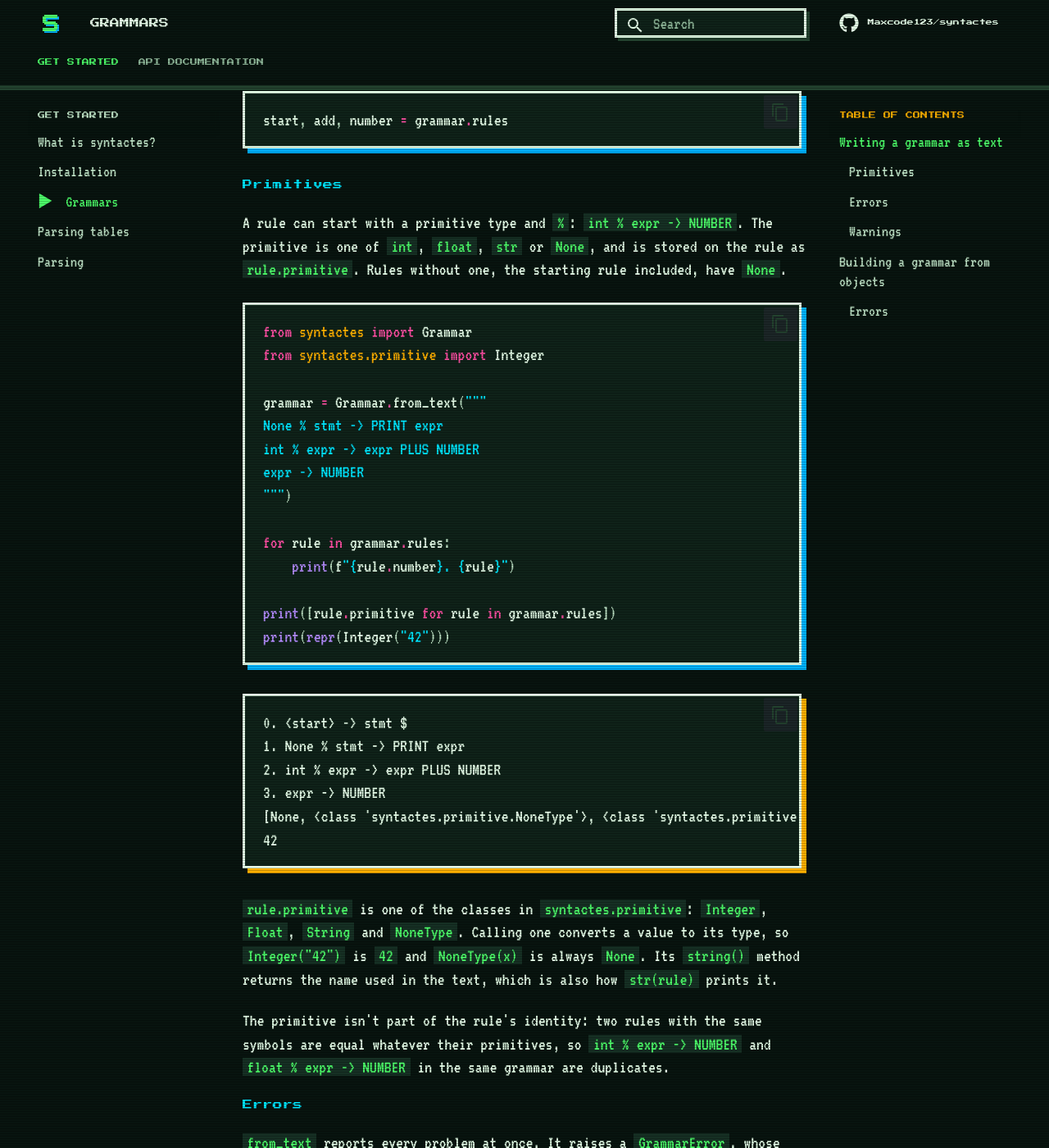
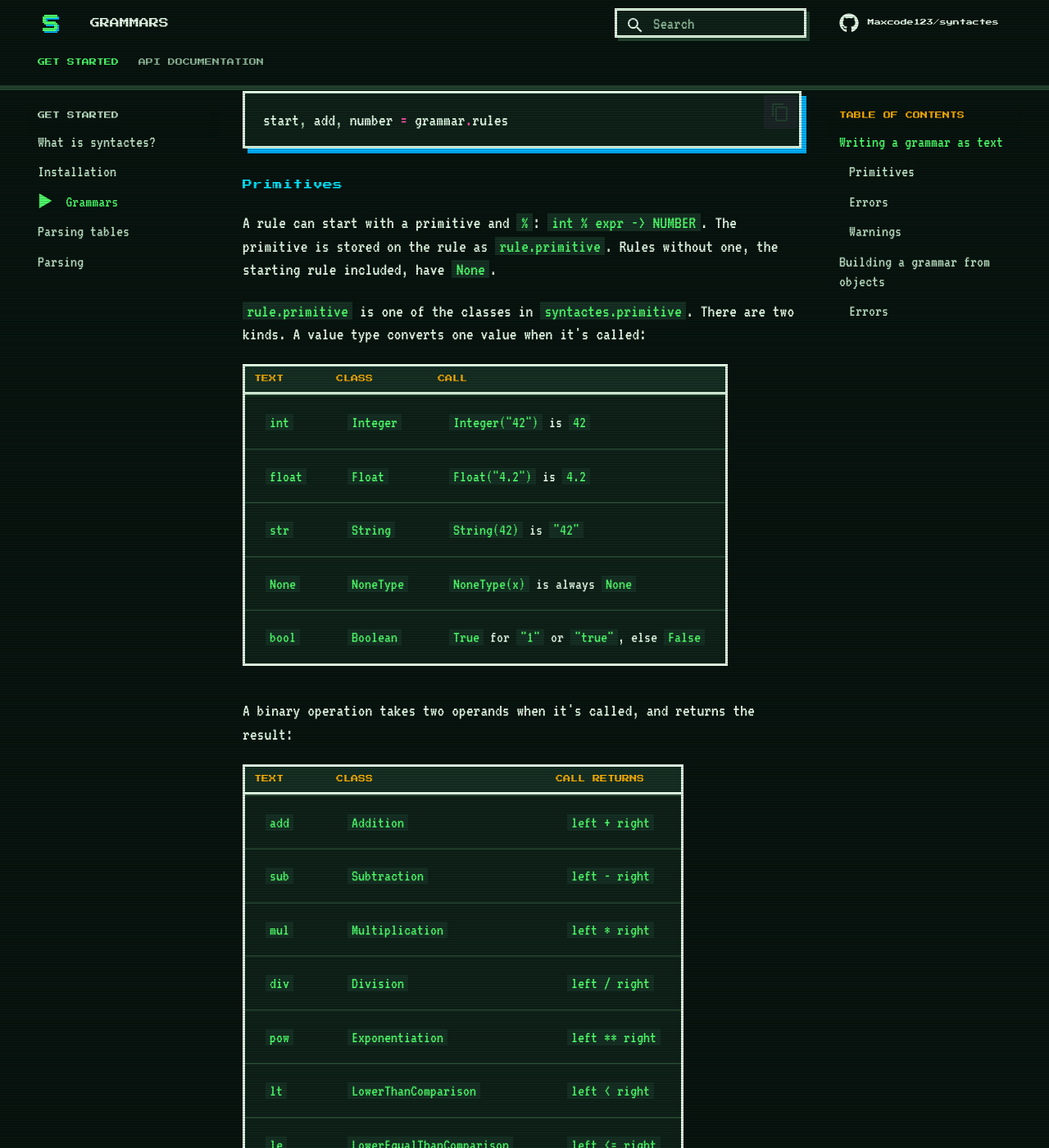
Before and after one commit to Maxcode123/syntactes, an MkDocs documentation site: the page built from docs/grammars.md, in a window 1280 px wide and 1400 px high, scrolled down 1380 px. Shown: the whole window at 82% size. Built offline with MkDocs 1.6.1 and Material for MkDocs 9.7.7, drawn with Linux system fonts in a browser that asks for light colours; comment, search, counter and statistics services are not loaded; some of the changed text lies outside the part shown.

Commit message:
Adds tests and docs for the new primitives
Covers every primitive in test_primitive.py, checks that the unknown
primitive error lists all valid names, documents the value types and
binary operations in the grammars guide, and records the 0.7.0 and 0.7.1
releases in the changelog, which were missing.

Co-Authored-By: Claude Opus 5.5 <noreply@anthropic.com>

````diff
--- a/docs/grammars.md
+++ b/docs/grammars.md
@@ -49,42 +49,69 @@ start, add, number = grammar.rules
 
 ### Primitives
 
-A rule can start with a primitive type and `%`: `int % expr -> NUMBER`. The
-primitive is one of `int`, `float`, `str` or `None`, and is stored on the rule
-as `rule.primitive`. Rules without one, the starting rule included, have
-`None`.
+A rule can start with a primitive and `%`: `int % expr -> NUMBER`. The
+primitive is stored on the rule as `rule.primitive`. Rules without one, the
+starting rule included, have `None`.
+
+`rule.primitive` is one of the classes in `syntactes.primitive`. There are two
+kinds. A value type converts one value when it's called:
+
+| Text    | Class      | Call                                        |
+| ------- | ---------- | ------------------------------------------- |
+| `int`   | `Integer`  | `Integer("42")` is `42`                     |
+| `float` | `Float`    | `Float("4.2")` is `4.2`                     |
+| `str`   | `String`   | `String(42)` is `"42"`                      |
+| `None`  | `NoneType` | `NoneType(x)` is always `None`              |
+| `bool`  | `Boolean`  | `True` for `"1"` or `"true"`, else `False`  |
+
+A binary operation takes two operands when it's called, and returns the
+result:
+
+| Text  | Class                        | Call returns     |
+| ----- | ---------------------------- | ---------------- |
+| `add` | `Addition`                   | `left + right`   |
+| `sub` | `Subtraction`                | `left - right`   |
+| `mul` | `Multiplication`             | `left * right`   |
+| `div` | `Division`                   | `left / right`   |
+| `pow` | `Exponentiation`             | `left ** right`  |
+| `lt`  | `LowerThanComparison`        | `left < right`   |
+| `le`  | `LowerEqualThanComparison`   | `left <= right`  |
+| `gt`  | `GreaterThanComparison`      | `left > right`   |
+| `ge`  | `GreaterEqualThanComparison` | `left >= right`  |
+| `eq`  | `EqualityComparison`         | `left == right`  |
+| `ne`  | `InequalityComparison`       | `left != right`  |
 
 ```python
 from syntactes import Grammar
-from syntactes.primitive import Integer
+from syntactes.primitive import Addition, Boolean, Integer, LowerThanComparison
 
 grammar = Grammar.from_text("""
 None % stmt -> PRINT expr
-int % expr -> expr PLUS NUMBER
-expr -> NUMBER
+bool % stmt -> TRUE
+add % expr -> expr PLUS NUMBER
+int % expr -> NUMBER
 """)
 
 for rule in grammar.rules:
     print(f"{rule.number}. {rule}")
 
-print([rule.primitive for rule in grammar.rules])
-print(repr(Integer("42")))
+print(repr(Integer("42")), repr(Boolean("true")))
+print(Addition(1, 2), LowerThanComparison(1, 2))
 ```
 
 ```
 0. <start> -> stmt $
 1. None % stmt -> PRINT expr
-2. int % expr -> expr PLUS NUMBER
-3. expr -> NUMBER
-[None, <class 'syntactes.primitive.NoneType'>, <class 'syntactes.primitive.Integer'>, None]
-42
+2. bool % stmt -> TRUE
+3. add % expr -> expr PLUS NUMBER
+4. int % expr -> NUMBER
+42 True
+3 True
 ```
 
-`rule.primitive` is one of the classes in `syntactes.primitive`: `Integer`,
-`Float`, `String` and `NoneType`. Calling one converts a value to its type, so
-`Integer("42")` is `42` and `NoneType(x)` is always `None`. Its `string()`
-method returns the name used in the text, which is also how `str(rule)` prints
-it.
+Every primitive's `string()` method returns the name used in the text, which is
+also how `str(rule)` prints it. `syntactes.primitive.primitives()` returns all
+of them, in the order of the tables above.
 
 The primitive isn't part of the rule's identity: two rules with the same
 symbols are equal whatever their primitives, so `int % expr -> NUMBER` and
@@ -108,7 +135,16 @@ except GrammarError as e:
 
 A line is an error if it has no `->`, an invalid name, a `$`, an `ε` next to
 other symbols, an unknown primitive, a `%` without a primitive before it, or
-repeats an earlier rule.
+repeats an earlier rule. The message for an unknown primitive lists the valid
+names:
+
+```python
+try:
+    Grammar.from_text("integer % expr -> NUMBER\n")
+except GrammarError as e:
+    print(e.problems)
+    # [(1, 'invalid primitive integer expected one of int, float, str, None, bool, add, sub, mul, div, pow, lt, le, gt, ge, eq, ne')]
+```
 
 ### Warnings
 
````
Also changed, not shown: CHANGELOG.md (+29 -1 lines), 2 other files.
